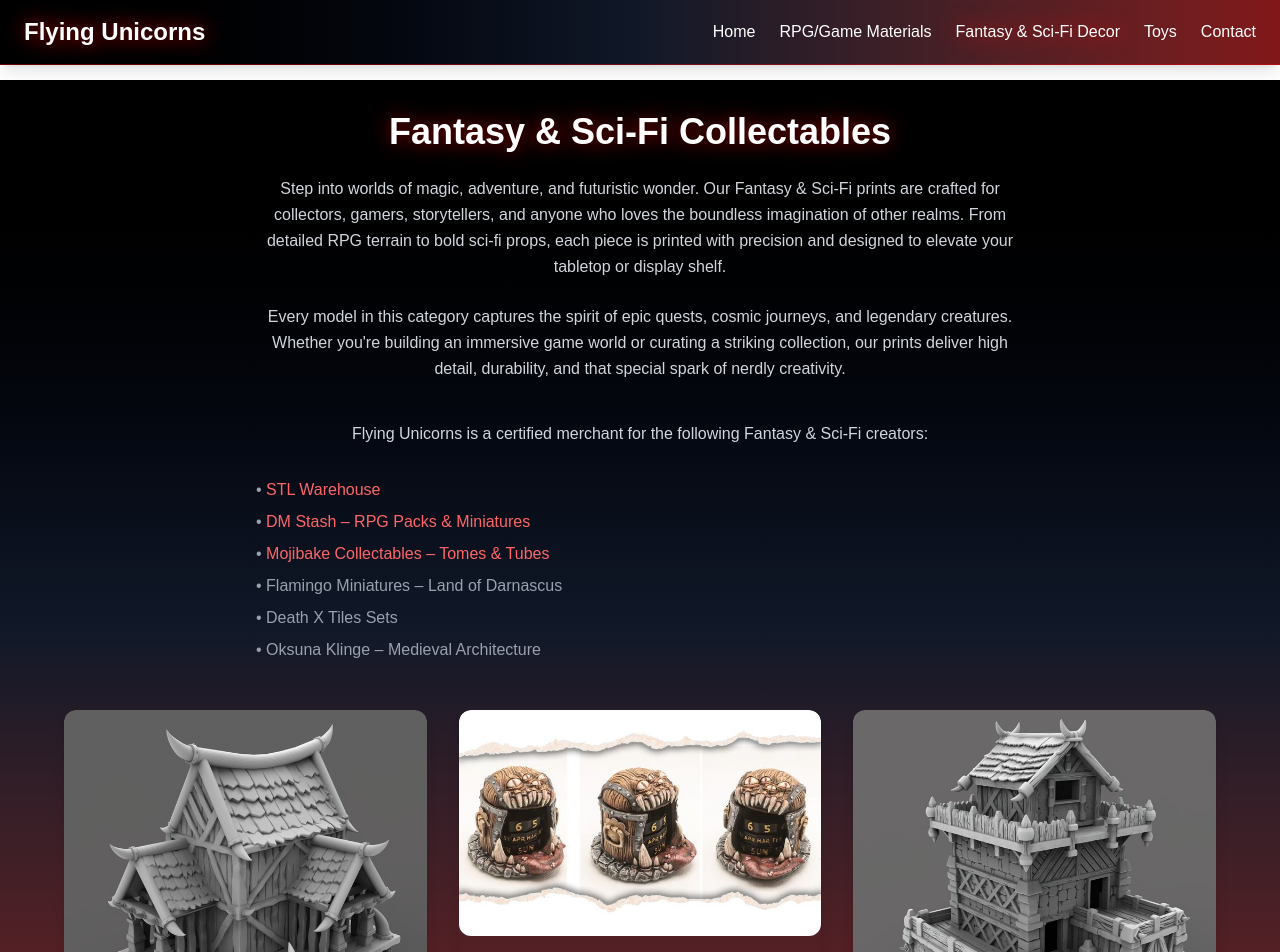
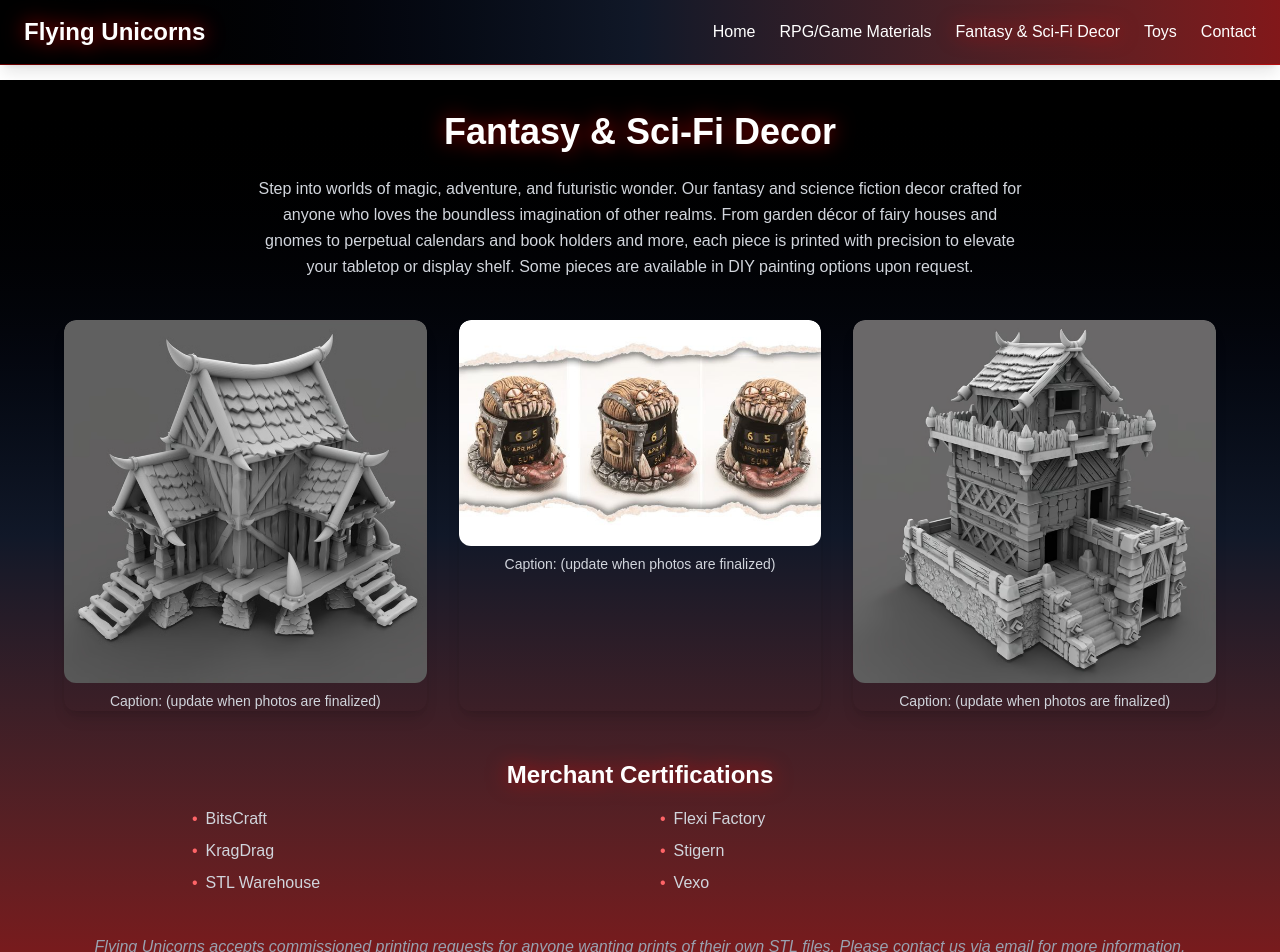
Before and after one commit to bacca411/flying-unicorns.github.io, a Next.js app: page /Fan-Scifi in a window 1280 px wide. Shown: the top 952 px of the page. Built offline with nearby package versions, Linux system fonts and the light colour scheme.

Commit message:
Fan-sci fi revisions

```diff
--- a/src/app/Fan-Scifi/page.tsx
+++ b/src/app/Fan-Scifi/page.tsx
@@ -1,109 +1,87 @@
 import Image from "next/image";
 
-export default function FantasyScifiPage() {
+export default function FantasyScifiDecorPage() {
+  const merchants = [
+    "BitsCraft",
+    "Flexi Factory",
+    "KragDrag",
+    "STL Warehouse",
+    "Stigern",
+    "Vexo",
+  ].sort((a, b) => a.localeCompare(b));
+
+  // Update captions once Carla sends the final photos and labels
+  const images = [
+    {
+      src: "/fantasy-one.avif",
+      alt: "Fantasy and sci-fi decor example 1",
+      caption: "Caption: (update when photos are finalized)",
+    },
+    {
+      src: "/fantasy-two.jpg",
+      alt: "Fantasy and sci-fi decor example 2",
+      caption: "Caption: (update when photos are finalized)",
+    },
+    {
+      src: "/fantasy-three.avif",
+      alt: "Fantasy and sci-fi decor example 3",
+      caption: "Caption: (update when photos are finalized)",
+    },
+  ];
+
   return (
     <main className="min-h-screen bg-gradient-to-b from-black via-gray-900 to-red-900 text-white p-8">
       <h1 className="text-4xl font-bold text-center mb-6 drop-shadow-[0_0_10px_rgba(255,0,0,0.6)]">
-        Fantasy &amp; Sci-Fi Collectables
+        Fantasy &amp; Sci-Fi Decor
       </h1>
 
-      {/* Brand Copy */}
-      <p className="text-center max-w-3xl mx-auto text-gray-300 mb-6 leading-relaxed">
-        Step into worlds of magic, adventure, and futuristic wonder. Our Fantasy &amp; Sci-Fi
-        prints are crafted for collectors, gamers, storytellers, and anyone who loves the
-        boundless imagination of other realms. From detailed RPG terrain to bold sci-fi props,
-        each piece is printed with precision and designed to elevate your tabletop or display shelf.
+      {/* Client-provided copy (verbatim) */}
+      <p className="text-center max-w-3xl mx-auto text-gray-300 mb-10 leading-relaxed">
+        Step into worlds of magic, adventure, and futuristic wonder. Our fantasy and science fiction decor crafted for anyone who loves the boundless imagination of other realms. From garden décor of fairy houses and gnomes to perpetual calendars and book holders and more, each piece is printed with precision to elevate your tabletop or display shelf. Some pieces are available in DIY painting options upon request.
       </p>
 
-      <p className="text-center max-w-3xl mx-auto text-gray-300 mb-10 leading-relaxed">
-        Every model in this category captures the spirit of epic quests, cosmic journeys,
-        and legendary creatures. Whether you&apos;re building an immersive game world or
-        curating a striking collection, our prints deliver high detail, durability, and
-        that special spark of nerdly creativity.
-      </p>
-
-      {/* Certifications */}
-      <p className="text-center max-w-3xl mx-auto text-gray-300 mb-8">
-        Flying Unicorns is a certified merchant for the following Fantasy &amp; Sci-Fi creators:
-      </p>
-
-      <ul className="text-gray-400 max-w-3xl mx-auto space-y-2 mb-12">
-        <li>
-          •{" "}
-          <a
-            href="https://stlwarehouse.co/"
-            target="_blank"
-            rel="noopener noreferrer"
-            className="text-red-400 hover:text-red-500 hover:underline transition"
+      {/* Image Gallery + captions */}
+      <div className="grid grid-cols-1 sm:grid-cols-2 md:grid-cols-3 gap-8 max-w-6xl mx-auto">
+        {images.map((img) => (
+          <figure
+            key={img.src}
+            className="rounded-xl overflow-hidden shadow-lg hover:scale-105 transition"
           >
-            STL Warehouse
-          </a>
-        </li>
-        <li>
-          •{" "}
-          <a
-            href="https://dmstash.com/"
-            target="_blank"
-            rel="noopener noreferrer"
-            className="text-red-400 hover:text-red-500 hover:underline transition"
-          >
-            DM Stash – RPG Packs &amp; Miniatures
-          </a>
-        </li>
-        <li>
-          •{" "}
-          <a
-            href="https://www.myminifactory.com/users/MojibakeMiniatures"
-            target="_blank"
-            rel="noopener noreferrer"
-            className="text-red-400 hover:text-red-500 hover:underline transition"
-          >
-            Mojibake Collectables – Tomes &amp; Tubes
-          </a>
-        </li>
-        <li>• Flamingo Miniatures – Land of Darnascus</li>
-        <li>• Death X Tiles Sets</li>
-        <li>• Oksuna Klinge – Medieval Architecture</li>
-      </ul>
-
-      {/* Image Gallery */}
-      <div className="grid grid-cols-1 sm:grid-cols-2 md:grid-cols-3 gap-8 max-w-6xl mx-auto">
-        <div className="rounded-xl overflow-hidden shadow-lg hover:scale-105 transition">
             <Image
-            src="/fantasy-one.avif"
-            alt="Fantasy collectible example"
+              src={img.src}
+              alt={img.alt}
               width={800}
               height={600}
               className="object-cover rounded-xl"
-            priority
+              priority={img.src === "/fantasy-one.avif"}
             />
+            <figcaption className="mt-2 text-center text-sm text-gray-300">
+              {img.caption}
+            </figcaption>
+          </figure>
+        ))}
       </div>
 
-        <div className="rounded-xl overflow-hidden shadow-lg hover:scale-105 transition">
-          <Image
-            src="/fantasy-two.jpg"
-            alt="RPG terrain or miniature example"
-            width={800}
-            height={600}
-            className="object-cover rounded-xl"
-          />
-        </div>
+      {/* Merchant Certifications BELOW pictures (per client) */}
+      <section className="mt-12">
+        <h2 className="text-2xl font-bold text-center mb-4 drop-shadow-[0_0_10px_rgba(255,0,0,0.6)]">
+          Merchant Certifications
+        </h2>
 
-        <div className="rounded-xl overflow-hidden shadow-lg hover:scale-105 transition">
-          <Image
-            src="/fantasy-three.avif"
-            alt="Sci-fi model or prop example"
-            width={800}
-            height={600}
-            className="object-cover rounded-xl"
-          />
-        </div>
-      </div>
+        <ul className="text-gray-300 max-w-4xl mx-auto grid grid-cols-1 sm:grid-cols-2 gap-x-10 gap-y-2 text-left">
+          {merchants.map((m) => (
+            <li key={m} className="flex items-start">
+              <span className="mr-2 text-red-400">•</span>
+              <span>{m}</span>
+            </li>
+          ))}
+        </ul>
+      </section>
 
       {/* Commission Statement */}
-      <p className="mt-12 text-center text-gray-400 italic">
-        Flying Unicorns accepts commissioned printing requests if you have a pattern you
-        want produced. Please contact us via email for more information.
+      <p className="mt-10 text-center text-gray-400 italic">
+        Flying Unicorns accepts commissioned printing requests for anyone wanting prints of their own STL files.
+        Please contact us via email for more information.
       </p>
     </main>
   );
```
Lines whose indentation alone changed are shown as unchanged.
